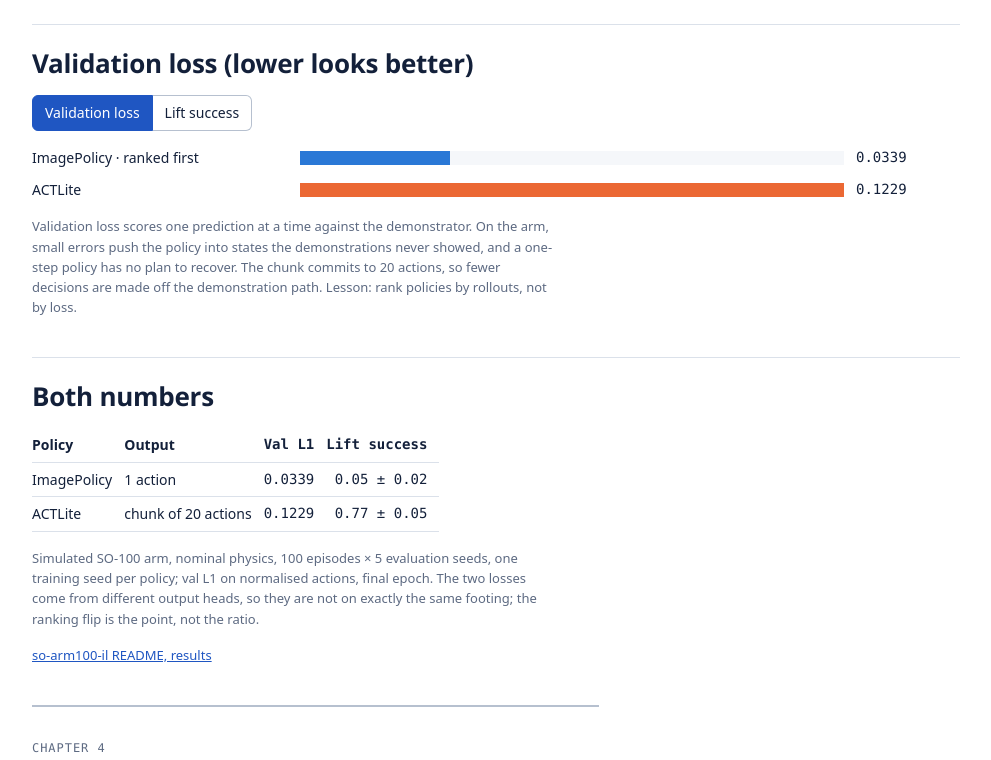
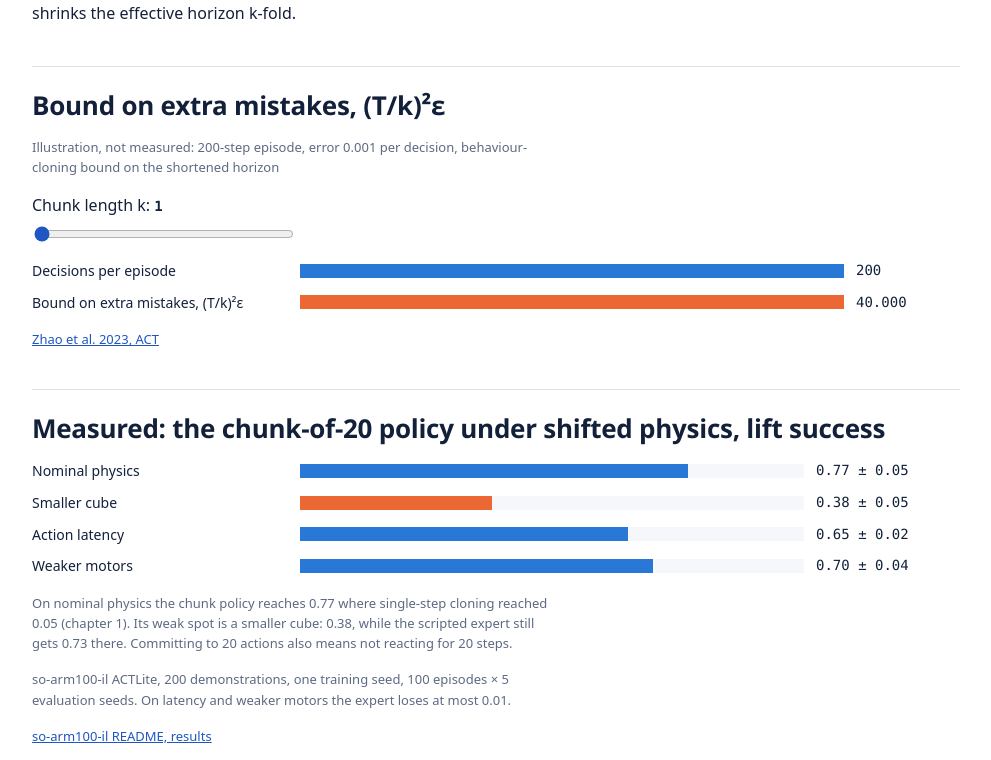
Before and after one commit to AungKaung1928/demos-to-policy, a React (Vite) app: page / in a window 1280 px wide. Shown: the part 1380-2140 px from the top of the page, without its empty margins (144-1135 px from the left). Built offline with nearby package versions, Linux system fonts and the light colour scheme.

Commit message:
Chapter 2: predict a chunk, decide less often (T/k decisions, bound on the shortened horizon as a labelled illustration; chunk policy under small/laggy/weak physics, EN/JA); all five chapters in the list

```diff
--- a/src/App.tsx
+++ b/src/App.tsx
@@ -1,5 +1,6 @@
 import { useState } from 'react'
 import { rows, source } from './data/valloss'
+import { ChunkChapter } from './ChunkChapter'
 import { CompoundChapter } from './CompoundChapter'
 import { LanguageChapter } from './LanguageChapter'
 import { SeedsChapter } from './SeedsChapter'
@@ -29,6 +30,7 @@ const T = {
     contents: 'Chapters',
     toc: [
       ['compound', 'Small mistakes compound'],
+      ['chunk', 'Predict a chunk'],
       ['valloss', 'Validation loss lies'],
       ['seeds', 'One seed is an anecdote'],
       ['language', 'An ablation with no power'],
@@ -54,15 +56,13 @@ const T = {
     contents: '章',
     toc: [
       ['compound', '小さなミスは積み重なる'],
+      ['chunk', 'チャンクで予測する'],
       ['valloss', '検証ロスはうそをつく'],
       ['seeds', 'シード 1 つは逸話にすぎない'],
       ['language', '検出力のないアブレーション'],
     ],
   },
 }
-
-// Chapter numbers as printed on each chapter; chapter 2 is not built yet.
-const CHAPTER: Record<string, number> = { compound: 1, valloss: 3, seeds: 4, language: 5 }
 
 const OUTPUT = { en: ['1 action', 'chunk of 20 actions'], ja: ['1 アクション', '20 アクションのチャンク'] }
 
@@ -96,7 +96,7 @@ export default function App() {
         <nav aria-label={t.contents}>
           <ol className="toc">
             {t.toc.map(([id, label]) => (
-              <li key={id} style={{ counterSet: `ch ${CHAPTER[id]}` }}>
+              <li key={id}>
                 <a href={`#${id}`}>{label}</a>
               </li>
             ))}
@@ -104,6 +104,7 @@ export default function App() {
         </nav>
         <main>
           <CompoundChapter />
+          <ChunkChapter />
           <section className="intro chapter-break" id="valloss">
             <p className="eyebrow">{t.eyebrow}</p>
             <h1>{t.title}</h1>
--- /dev/null
+++ b/src/ChunkChapter.tsx
@@ -0,0 +1,124 @@
+import { useState } from 'react'
+import { bcBound } from './lib/bounds'
+import { useLang } from './i18n'
+
+const KS = [1, 2, 5, 10, 20]
+const EPISODE = 200 // steps, illustration only
+const EPS = 0.001 // per-decision error, illustration only
+
+// so-arm100-il README lines 31 and 34-35: ACTLite (chunk of 20), lift, 100 episodes x 5 seeds (nominal).
+const CELLS = [
+  { id: 'nominal', chunk: [0.77, 0.05] },
+  { id: 'small', chunk: [0.38, 0.05] },
+  { id: 'laggy', chunk: [0.65, 0.02] },
+  { id: 'weak', chunk: [0.7, 0.04] },
+] as const
+
+const T = {
+  en: {
+    eyebrow: 'Chapter 2',
+    title: 'Predict a chunk, decide less often',
+    intro:
+      'If the policy outputs the next k actions at once and executes them, it makes T / k decisions per episode instead of T. Fewer decisions means fewer chances to drift off the demonstrations: the ACT paper argues chunking shrinks the effective horizon k-fold.',
+    illus: `Illustration, not measured: ${EPISODE}-step episode, error ${EPS} per decision, behaviour-cloning bound on the shortened horizon`,
+    k: 'Chunk length k:',
+    decisions: 'Decisions per episode',
+    bound: 'Bound on extra mistakes, (T/k)²ε',
+    measured: 'Measured: the chunk-of-20 policy under shifted physics, lift success',
+    cells: { nominal: 'Nominal physics', small: 'Smaller cube', laggy: 'Action latency', weak: 'Weaker motors' },
+    note: 'On nominal physics the chunk policy reaches 0.77 where single-step cloning reached 0.05 (chapter 1). Its weak spot is a smaller cube: 0.38, while the scripted expert still gets 0.73 there. Committing to 20 actions also means not reacting for 20 steps.',
+    caveat:
+      'so-arm100-il ACTLite, 200 demonstrations, one training seed, 100 episodes × 5 evaluation seeds. On latency and weaker motors the expert loses at most 0.01.',
+    src: 'Zhao et al. 2023, ACT',
+  },
+  ja: {
+    eyebrow: '第 2 章',
+    title: 'チャンクで予測し、判断の回数を減らす',
+    intro:
+      '方策が次の k 個のアクションをまとめて出力して実行すると、1 エピソードの判断回数は T 回ではなく T / k 回になります。判断が減れば、デモから外れる機会も減ります。ACT の論文は、チャンク化で実効的なホライズンが k 分の 1 になると論じています。',
+    illus: `説明用 (計測値ではありません): ${EPISODE} ステップのエピソード、判断 1 回あたりの誤り率 ${EPS}、短くなったホライズンでの行動クローニングの上界`,
+    k: 'チャンク長 k:',
+    decisions: 'エピソードあたりの判断回数',
+    bound: '余分なミスの上界 (T/k)²ε',
+    measured: '計測値: 20 アクションのチャンク方策を物理を変えて評価 (持ち上げ成功率)',
+    cells: { nominal: '標準の物理', small: '小さいキューブ', laggy: 'アクションの遅延', weak: '弱いモーター' },
+    note: '標準の物理では、チャンク方策は 0.77 に達します。1 ステップの行動クローニングは 0.05 でした (第 1 章)。弱点は小さいキューブで 0.38 です。スクリプトのエキスパートはそこでも 0.73 を出します。20 アクション先まで決めることは、20 ステップの間反応しないことでもあります。',
+    caveat:
+      'so-arm100-il の ACTLite、デモ 200 本、学習シード 1、100 エピソード × 評価シード 5。遅延と弱いモーターでは、エキスパートの低下は最大 0.01 です。',
+    src: 'Zhao et al. 2023, ACT',
+  },
+}
+
+export function ChunkChapter() {
+  const t = T[useLang()]
+  const [ki, setKi] = useState(0)
+  const k = KS[ki]
+  const decisions = EPISODE / k
+  const bound = bcBound(EPS, decisions)
+  const max = bcBound(EPS, EPISODE)
+  return (
+    <>
+      <section className="intro chapter-break" id="chunk">
+        <p className="eyebrow">{t.eyebrow}</p>
+        <h1>{t.title}</h1>
+        <p>{t.intro}</p>
+      </section>
+      <section className="panel" aria-labelledby="chunk-h">
+        <h2 id="chunk-h">{t.bound}</h2>
+        <p className="muted">{t.illus}</p>
+        <div className="controls">
+          <label>
+            <span>
+              {t.k} <b className="num">{k}</b>
+            </span>
+            <input type="range" min={0} max={KS.length - 1} step={1} value={ki} onChange={(e) => setKi(Number(e.target.value))} />
+          </label>
+        </div>
+        <ul className="bars">
+          <li>
+            <span className="bar-label">{t.decisions}</span>
+            <span className="bar-track">
+              <span className="bar win" style={{ width: `${(decisions / EPISODE) * 100}%` }} />
+            </span>
+            <span className="bar-value num">{decisions}</span>
+          </li>
+          <li>
+            <span className="bar-label">{t.bound}</span>
+            <span className="bar-track">
+              <span className="bar" style={{ width: `${(bound / max) * 100}%` }} />
+            </span>
+            <span className="bar-value num">{bound.toFixed(3)}</span>
+          </li>
+        </ul>
+        <p className="muted">
+          <a href="https://arxiv.org/abs/2304.13705" lang="en">
+            {t.src}
+          </a>
+        </p>
+      </section>
+      <section className="panel" aria-labelledby="cells-h">
+        <h2 id="cells-h">{t.measured}</h2>
+        <ul className="bars wide-value">
+          {CELLS.map((c) => (
+            <li key={c.id}>
+              <span className="bar-label">{t.cells[c.id]}</span>
+              <span className="bar-track">
+                <span className={c.id === 'small' ? 'bar' : 'bar win'} style={{ width: `${c.chunk[0] * 100}%` }} />
+              </span>
+              <span className="bar-value num">
+                {c.chunk[0].toFixed(2)} ± {c.chunk[1].toFixed(2)}
+              </span>
+            </li>
+          ))}
+        </ul>
+        <p className="muted">{t.note}</p>
+        <p className="muted">{t.caveat}</p>
+        <p className="muted">
+          <a href="https://github.com/AungKaung1928/so-arm100-il" lang="en">
+            so-arm100-il README, results
+          </a>
+        </p>
+      </section>
+    </>
+  )
+}
```
Also changed, not shown: 1 other file (tests, documents, lock files or other folders).
